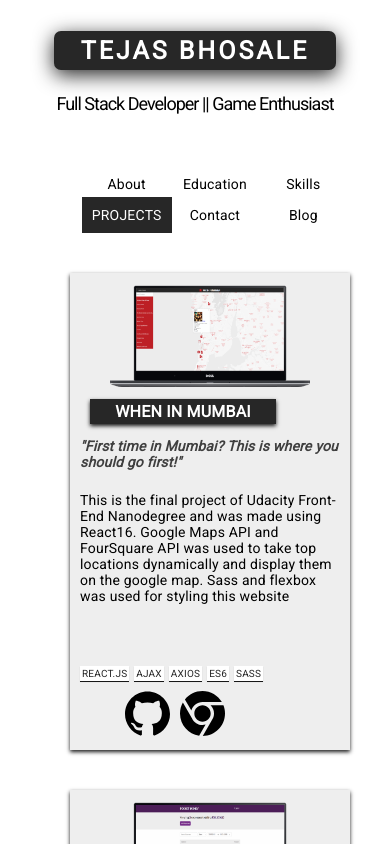
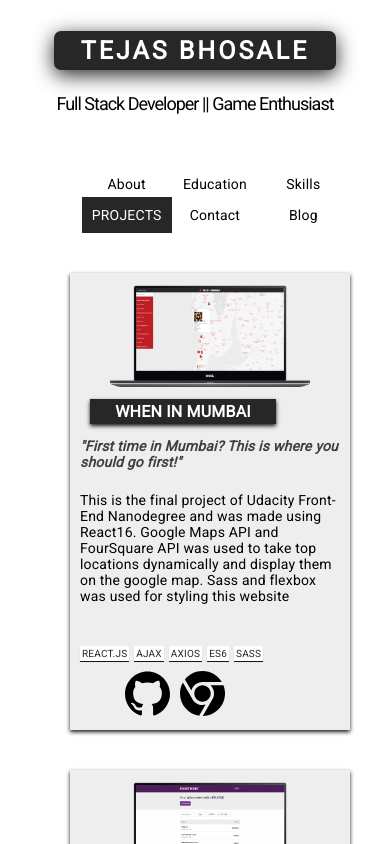
Before and after one commit to bhosaleT/my-portfolio-react, a React (Create React App) app: page / in a window 390 px wide. Both pictures are taken after a click on the item "Projects". Shown: the top 844 px of the page. Built offline with nearby package versions, Linux system fonts and the light colour scheme.

Commit message:
updated css

```diff
--- a/src/css/App.css
+++ b/src/css/App.css
@@ -872,7 +872,7 @@ li {
   }
 
   .project-desc {
-    height: 150px;
+    height: 130px;
     font-size: 14px;
   }
 
```
